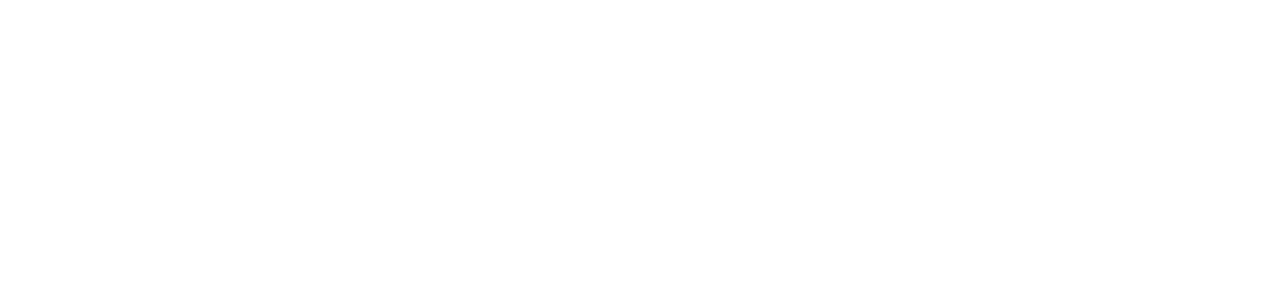
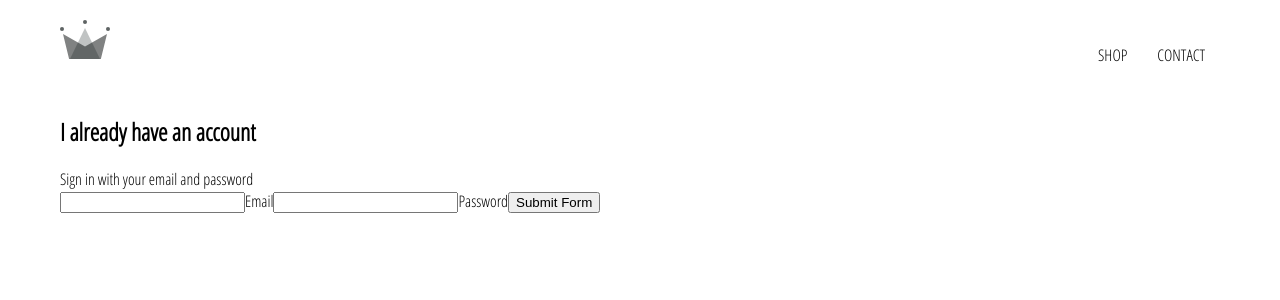
Before and after one commit to obicodeman555/fashion-store, a React (Create React App) app: page /signin in a window 1280 px wide. Shown: the top 300 px of the page. Built offline with nearby package versions, Linux system fonts and the light colour scheme.

Commit message:
modified shop router link

```diff
--- a/package.json
+++ b/package.json
@@ -2,10 +2,12 @@
   "name": "react-basics",
   "version": "0.1.0",
   "private": true,
+  "homepage": "https://obicodeman555.github.io/fashion-store",
   "dependencies": {
     "@testing-library/jest-dom": "^4.2.4",
     "@testing-library/react": "^9.3.2",
     "@testing-library/user-event": "^7.1.2",
+    "gh-pages": "^3.1.0",
     "node-sass": "^4.14.1",
     "react": "^16.13.1",
     "react-dom": "^16.13.1",
@@ -16,7 +18,9 @@
     "start": "react-scripts start",
     "build": "react-scripts build",
     "test": "react-scripts test",
-    "eject": "react-scripts eject"
+    "eject": "react-scripts eject",
+    "predeploy": "yarn build",
+    "deploy": "gh-pages -d build"
   },
   "eslintConfig": {
     "extends": "react-app"
--- a/src/App.css
+++ b/src/App.css
@@ -3,3 +3,8 @@ body {
   font-family: "Open Sans Condensed";
   padding: 20px 60px;
 }
+
+a {
+  text-decoration: none;
+  color: black;
+}
--- a/src/App.js
+++ b/src/App.js
@@ -1,19 +1,26 @@
-import React, { Component } from "react";
+import React from "react";
 import "./App.css";
 
-import { Route } from "react-router-dom";
+import { Switch, Route } from "react-router-dom";
 
 import HomePage from "./pages/homepage/homepage.component";
 
 import ShopPage from "./pages/shop/shop.component";
 
+import SignInAndSignUpPage from "./pages/sign-in-and-sign-up/sign-in-and-sign-up.component";
+
+import Header from "./components/header/header.component";
+
 function App() {
   return (
-    <di>
-      <Route exact path="/" component={HomePage} />
-
-      <Route path="/shop" component={ShopPage} />
-    </di>
+    <div>
+      <Header />
+      <Switch>
+        <Route exact path="/" component={HomePage} />
+        <Route path="/shop" component={ShopPage} />
+        <Route path="/signin" component={SignInAndSignUpPage} />
+      </Switch>
+    </div>
   );
 }
 
--- /dev/null
+++ b/src/components/header/header.component.jsx
@@ -0,0 +1,23 @@
+import React from "react";
+import { Link } from "react-router-dom";
+
+import { ReactComponent as Logo } from "../../assets/crown.svg";
+import "./header.styles.scss";
+
+const Header = () => (
+  <div className="header">
+    <Link clasName="logo-container" to="/">
+      <Logo className="logo" />
+    </Link>
+    <div className="options">
+      <Link className="option" to="/shop">
+        SHOP
+      </Link>
+      <Link className="option" to="/shop">
+        CONTACT
+      </Link>
+    </div>
+  </div>
+);
+
+export default Header;
--- /dev/null
+++ b/src/components/header/header.styles.scss
@@ -0,0 +1,25 @@
+.header {
+  height: 70px;
+  width: 100%;
+  display: flex;
+  justify-content: space-between;
+  margin-bottom: 25px;
+
+  .logo-container {
+    height: 100%;
+    width: 70px;
+    padding: 25px;
+  }
+
+  .options {
+    width: 50%;
+    height: 100%;
+    display: flex;
+    align-items: center;
+    justify-content: flex-end;
+
+    .option {
+      padding: 10px 15px;
+    }
+  }
+}
--- /dev/null
+++ b/src/components/sign-in/sign-in.component.jsx
@@ -0,0 +1,59 @@
+import React from "react";
+
+import "./sign-in.styles.scss";
+
+class SignIn extends React.Component {
+  constructor() {
+    super();
+
+    this.state = {
+      email: "",
+      password: "",
+    };
+  }
+
+  handleSubmit = (event) => {
+    event.preventDefault();
+
+    this.setState({ email: "", password: "" });
+  };
+
+  handleChange = (event) => {
+    const { value, name } = event.target;
+
+    this.setState({ [name]: value });
+  };
+
+  render() {
+    return (
+      <div className="sign-in">
+        <h2>I already have an account</h2>
+        <span>Sign in with your email and password</span>
+
+        <form action="" onSubmit={this.handleSubmit}>
+          <input
+            type="email"
+            name="email"
+            value={this.state.email}
+            onChange={this.handleChange}
+            required
+          />
+          <label>Email</label>
+
+          <input
+            type="password"
+            name="password"
+            value={this.state.password}
+            onChange={this.handleChange}
+            required
+          />
+          <label>Password</label>
+
+          <input type="submit" value="Submit Form" />
+        </form>
+      </div>
+    );
+  }
+}
+
+export default SignIn;
--- /dev/null
+++ b/src/pages/sign-in-and-sign-up/sign-in-and-sign-up.component.jsx
@@ -0,0 +1,11 @@
+import React from "react";
+import SignIn from "../../components/sign-in/sign-in.component";
+import "./sign-in-and-sign-up.styles.scss";
+
+const SignInAndSignUpPage = () => (
+  <div className="sign-in-and-sign-up">
+    <SignIn />
+  </div>
+);
+
+export default SignInAndSignUpPage;
```
Also changed, not shown: src/assets/crown.svg (added), src/components/sign-in/sign-in.styles.scss (added), src/pages/sign-in-and-sign-up/sign-in-and-sign-up.styles.scss (added), 1 other file (tests, documents, lock files or other folders).
